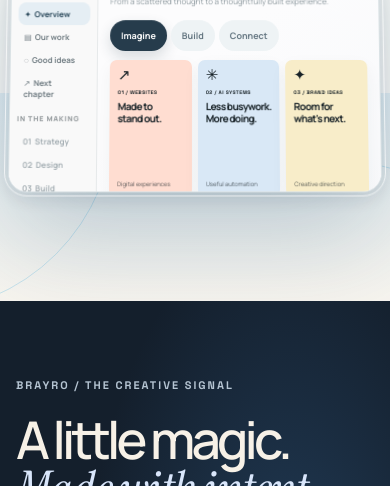
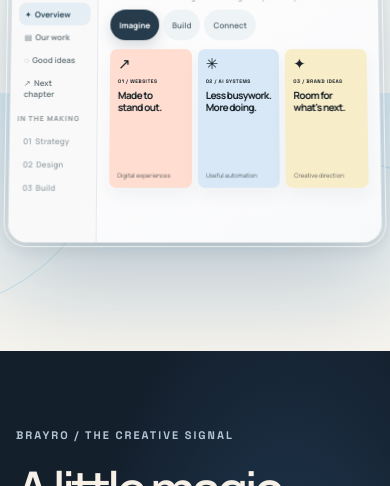
Before and after one commit to GYASH28/new-agency-website-, a website: page index.html in a window 390 px wide. Shown: the part 614-1100 px from the top of the page. Drawn offline with Linux system fonts and the light colour scheme; animation ran at ten frames a second.

Commit message:
fix: preserve workspace tab and card visibility across responsive breakpoints

```diff
--- a/styles/material-motion.css
+++ b/styles/material-motion.css
@@ -78,3 +78,20 @@ body { overflow-x:clip; }
 .hero-note .pulse{animation:none}
 .workspace-tab,.footer-wordmark::before{transition:none}
 }
+
+/* Additional room for interactive studio tabs without cropping the bottom of the cards. */
+@media(min-width:761px){
+  .workspace{height:482px;}
+  .workspace-canvas{padding:28px 34px;}
+  .workspace-intro p{margin-bottom:13px;}
+}
+@media(max-width:760px){
+  .workspace{height:322px;}
+  .workspace-canvas{padding:15px 12px;}
+  .workspace-intro p{margin-bottom:8px;}
+  .workspace-cards .mini-card{min-height:138px;}
+}
+@media(max-width:390px){
+  .workspace{height:330px;}
+  .workspace-tab{font-size:8px;padding:6px 8px;}
+}
```
